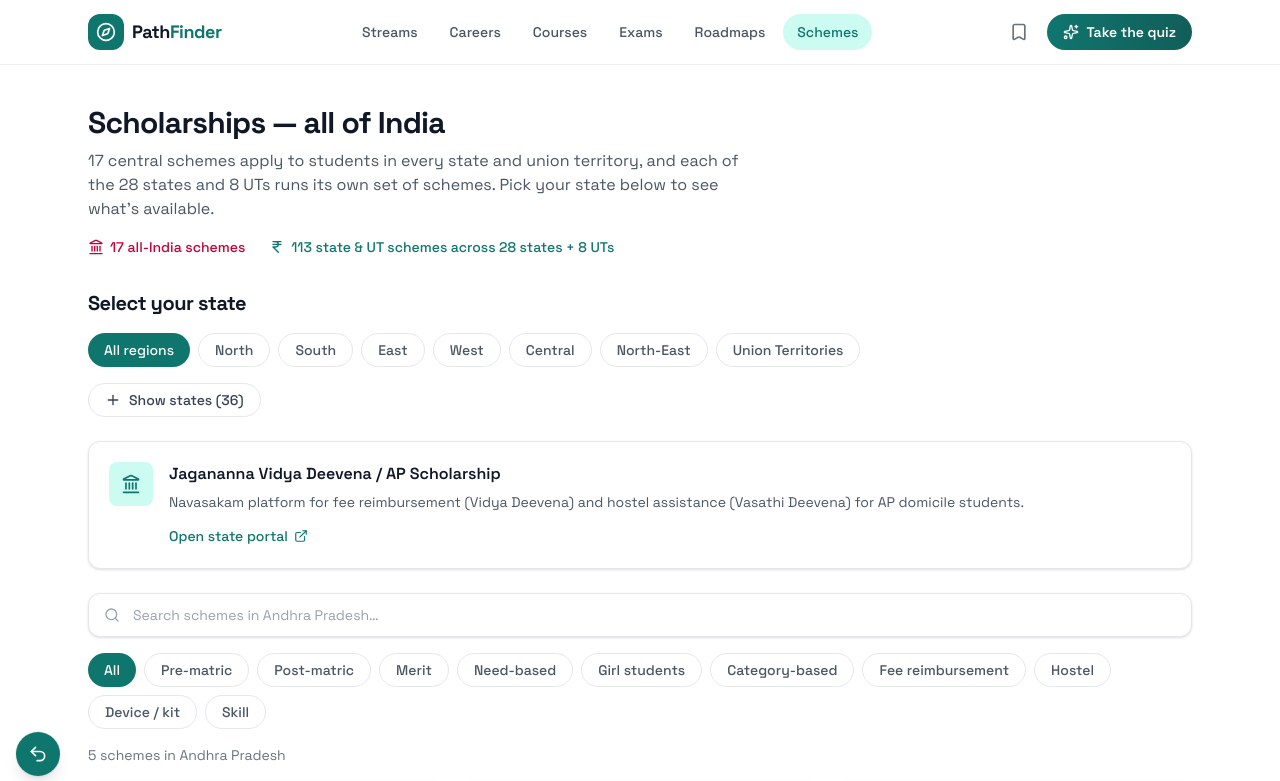
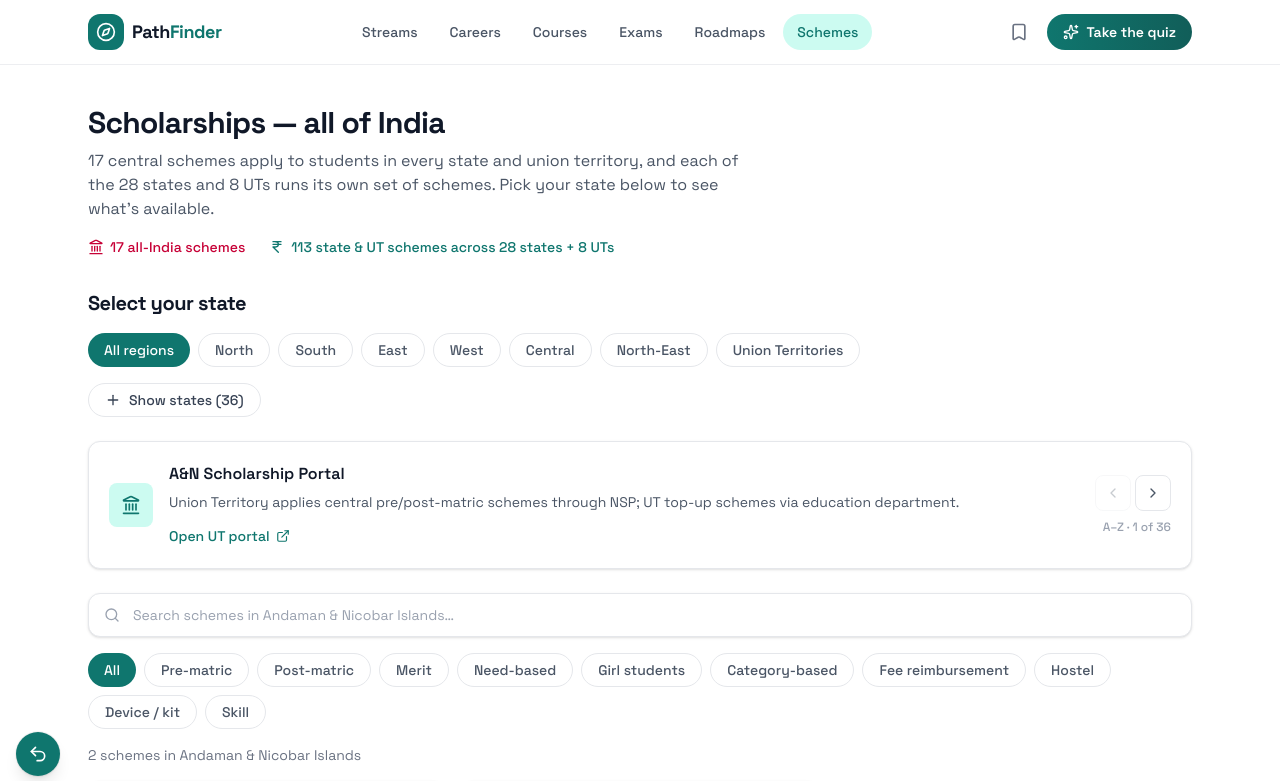
Before and after one commit to Tejaswini1979/pathfinder, a Next.js app: page /schemes in a window 1280 px wide. Shown: the top 781 px of the page. Built offline with nearby package versions, Linux system fonts and the light colour scheme.

Commit message:
Add alphabetical ordering and arrow navigation for state selector

```diff
--- a/src/components/StateSchemeExplorer.tsx
+++ b/src/components/StateSchemeExplorer.tsx
@@ -1,7 +1,16 @@
 "use client";
 
 import { useMemo, useState } from "react";
-import { ExternalLink, Landmark, MapPin, Minus, Plus, Search } from "lucide-react";
+import {
+  ChevronLeft,
+  ChevronRight,
+  ExternalLink,
+  Landmark,
+  MapPin,
+  Minus,
+  Plus,
+  Search,
+} from "lucide-react";
 import type {
   StateUt,
   StateRegion,
@@ -38,11 +47,19 @@ export default function StateSchemeExplorer({ states }: Props) {
   const [showStates, setShowStates] = useState(false);
 
   const filteredStates = useMemo(() => {
-    return region === "ALL" ? states : states.filter((s) => s.region === region);
+    const list =
+      region === "ALL" ? states : states.filter((s) => s.region === region);
+    return [...list].sort((a, b) => a.name.localeCompare(b.name));
   }, [states, region]);
 
   const active =
     filteredStates.find((s) => s.name === selectedName) ?? filteredStates[0];
+  const activeIndex = active ? filteredStates.indexOf(active) : -1;
+
+  const goTo = (index: number) => {
+    const target = filteredStates[index];
+    if (target) setSelectedName(target.name);
+  };
 
   const categoryKeys = useMemo(() => {
     const all = stateCategoryLabels as Record<StateSchemeCategory, string>;
@@ -128,7 +145,7 @@ export default function StateSchemeExplorer({ states }: Props) {
 
       {active && (
         <>
-          <div className="mt-6 flex flex-col gap-4 rounded-xl border border-gray-200 bg-white p-5 shadow-sm sm:flex-row sm:items-start">
+          <div className="mt-6 flex flex-col gap-4 rounded-xl border border-gray-200 bg-white p-5 shadow-sm sm:flex-row sm:items-center">
             <div className="flex h-11 w-11 shrink-0 items-center justify-center rounded-lg bg-primary-light text-primary">
               <Landmark className="h-5 w-5" />
             </div>
@@ -151,6 +168,31 @@ export default function StateSchemeExplorer({ states }: Props) {
                 Open {active.type === "UT" ? "UT" : "state"} portal
                 <ExternalLink className="h-3.5 w-3.5" />
               </a>
+            </div>
+            <div className="flex shrink-0 items-center gap-2 sm:flex-col sm:items-end">
+              <div className="flex items-center gap-1">
+                <button
+                  type="button"
+                  onClick={() => goTo(activeIndex - 1)}
+                  disabled={activeIndex <= 0}
+                  aria-label="Previous state alphabetically"
+                  className="flex h-9 w-9 items-center justify-center rounded-lg border border-gray-200 text-gray-600 transition-colors hover:border-primary/50 hover:text-primary disabled:cursor-not-allowed disabled:opacity-30 disabled:hover:border-gray-200 disabled:hover:text-gray-600"
+                >
+                  <ChevronLeft className="h-4 w-4" />
+                </button>
+                <button
+                  type="button"
+                  onClick={() => goTo(activeIndex + 1)}
+                  disabled={activeIndex < 0 || activeIndex >= filteredStates.length - 1}
+                  aria-label="Next state alphabetically"
+                  className="flex h-9 w-9 items-center justify-center rounded-lg border border-gray-200 text-gray-600 transition-colors hover:border-primary/50 hover:text-primary disabled:cursor-not-allowed disabled:opacity-30 disabled:hover:border-gray-200 disabled:hover:text-gray-600"
+                >
+                  <ChevronRight className="h-4 w-4" />
+                </button>
+              </div>
+              <p className="text-xs font-medium text-gray-400">
+                A–Z · {activeIndex + 1} of {filteredStates.length}
+              </p>
             </div>
           </div>
 
```
